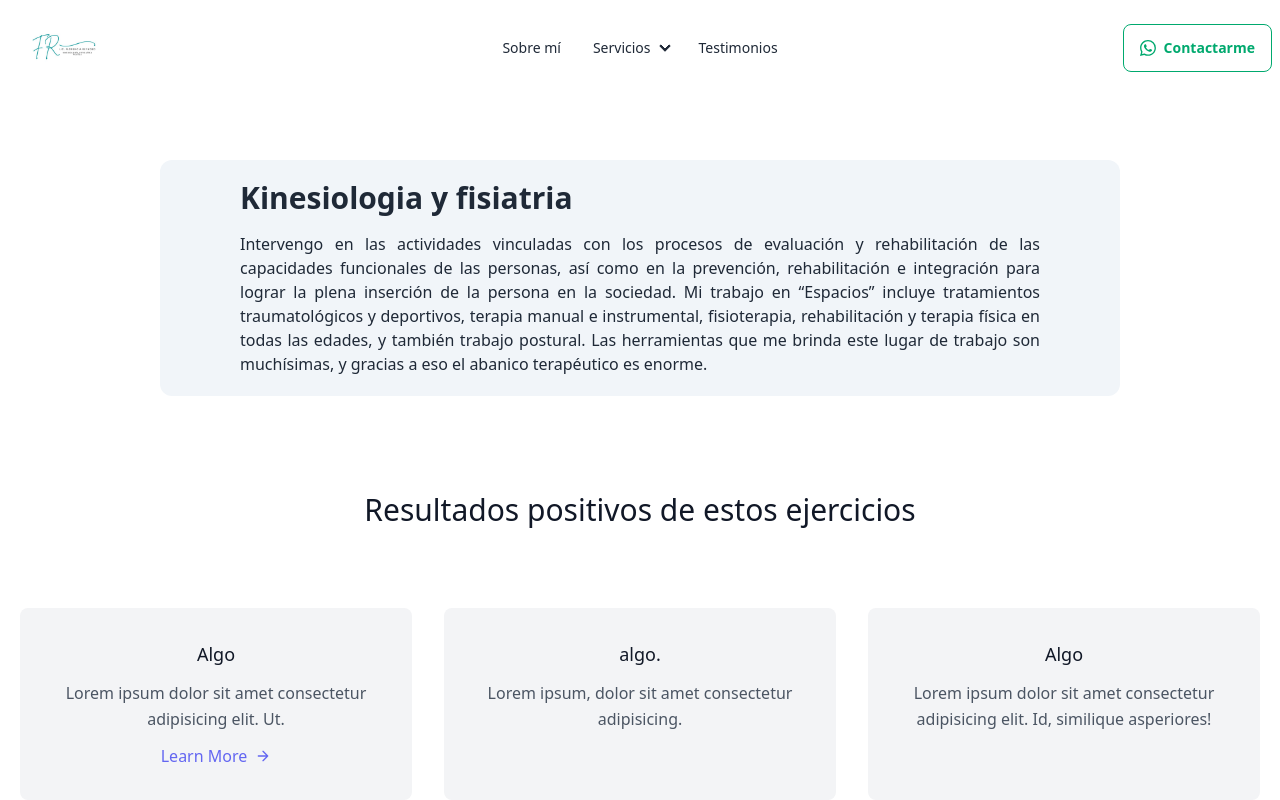
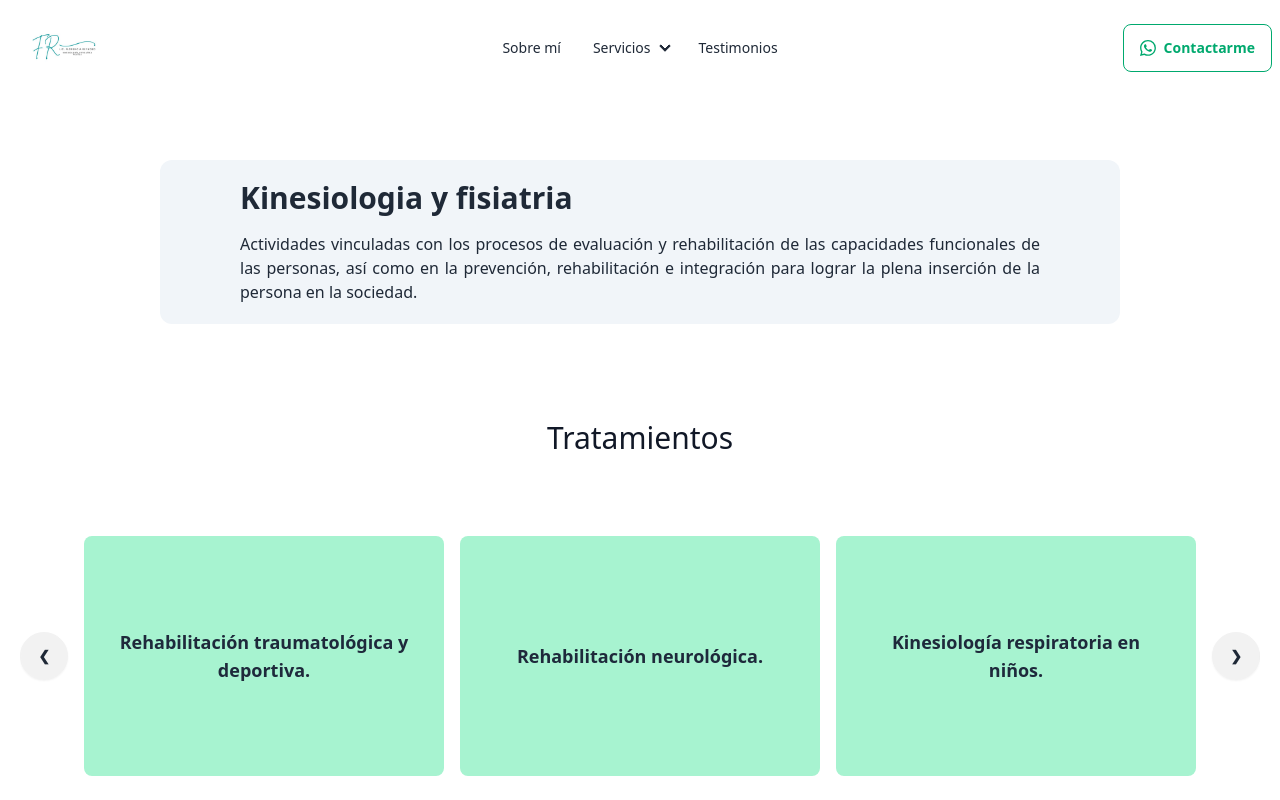
Before and after one commit to AgusssCarrizo/Florencia-Reynoso, a React (Vite) app: page /Kinesiologia-Fisiatria in a window 1280 px wide. Shown: the top 800 px of the page. Built offline with nearby package versions, Linux system fonts and the light colour scheme.

Commit message:
Modifique cosas

```diff
--- a/src/assets/Components/Kinesiologia.jsx
+++ b/src/assets/Components/Kinesiologia.jsx
@@ -9,83 +9,96 @@ export default function Kinesiologia() {
             </h2>
 
             <p className=" font-medium dark:text-slate-200">
-               Intervengo en las actividades vinculadas con los procesos de
-               evaluación y rehabilitación de las capacidades funcionales de las
-               personas, así como en la prevención, rehabilitación e integración
-               para lograr la plena inserción de la persona en la sociedad. Mi
-               trabajo en “Espacios” incluye tratamientos traumatológicos y
-               deportivos, terapia manual e instrumental, fisioterapia,
-               rehabilitación y terapia física en todas las edades, y también
-               trabajo postural. Las herramientas que me brinda este lugar de
-               trabajo son muchísimas, y gracias a eso el abanico terapéutico es
-               enorme.
+               Actividades vinculadas con los procesos de evaluación y
+               rehabilitación de las capacidades funcionales de las personas,
+               así como en la prevención, rehabilitación e integración para
+               lograr la plena inserción de la persona en la sociedad.
             </p>
          </div>
          <section class="text-gray-600 body-font">
             <div class="container px-5 py-24 mx-auto">
                <div class="flex flex-col text-center w-full mb-20">
                   <h1 class="sm:text-3xl text-2xl font-medium title-font text-gray-900 dark:text-gray-50">
-                     Resultados positivos de estos ejercicios
+                     Tratamientos
                   </h1>
                </div>
-               <div class="flex flex-wrap justify-center -m-4 ">
-                  <div class="p-4 md:w-1/3 ">
-                     <div class="flex rounded-lg h-full bg-gray-100 p-8 flex-col  items-center">
-                        <div class="flex items-center  mb-3">
-                           <h2 class="text-gray-900 text-lg title-font font-medium">
-                              Algo
-                           </h2>
-                        </div>
-                        <div class="flex flex-col items-center">
-                           <p class="leading-relaxed text-base text-center">
-                              Lorem ipsum dolor sit amet consectetur adipisicing
-                              elit. Ut.
-                           </p>
-                           <a class="mt-3 text-indigo-500 inline-flex items-center">
-                              Learn More
-                              <svg
-                                 fill="none"
-                                 stroke="currentColor"
-                                 stroke-linecap="round"
-                                 stroke-linejoin="round"
-                                 stroke-width="2"
-                                 class="w-4 h-4 ml-2"
-                                 viewBox="0 0 24 24">
-                                 <path d="M5 12h14M12 5l7 7-7 7"></path>
-                              </svg>
-                           </a>
-                        </div>
+               <div className="carousel w-full ">
+                  <div
+                     id="slide1"
+                     className="carousel-item relative w-full gap-4">
+                     <a href="#slide4" className="btn btn-circle my-auto">
+                        ❮
+                     </a>
+                     <div className="flex rounded-lg h-full w-full  bg-emerald-200  p-8 flex-col  items-center justify-center text-center">
+                        <h3 className="text-slate-800 text-lg font-bold  ">
+                           Rehabilitación traumatológica y deportiva.
+                        </h3>
                      </div>
+
+                     <div className="flex rounded-lg h-full w-full  bg-emerald-200  p-8 flex-col  items-center justify-center text-center">
+                        <h3 className="text-slate-800 text-lg font-bold  ">
+                           Rehabilitación neurológica.
+                        </h3>
+                     </div>
+
+                     <div className="flex rounded-lg h-full w-full  bg-emerald-200  p-8 flex-col  items-center justify-center text-center">
+                        <h3 className="text-slate-800 text-lg font-bold  ">
+                           Kinesiología respiratoria en niños.
+                        </h3>
+                     </div>
+
+                     <a
+                        href="#slide2"
+                        className="btn btn-circle justify-center my-auto">
+                        ❯
+                     </a>
                   </div>
-                  <div class="p-4 md:w-1/3">
-                     <div class="flex rounded-lg h-full bg-gray-100 p-8 flex-col items-center">
-                        <div class="flex items-center mb-3 items">
-                           <h2 class="text-gray-900 text-lg title-font font-medium">
-                              algo.
-                           </h2>
-                        </div>
-                        <div class="flex-grow">
-                           <p class="leading-relaxed text-base text-center">
-                              Lorem ipsum, dolor sit amet consectetur
-                              adipisicing.
-                           </p>
-                        </div>
+                  <div
+                     id="slide2"
+                     className="carousel-item relative w-full gap-4">
+                     <a href="#slide1" className="btn btn-circle my-auto">
+                        ❮
+                     </a>
+                     <div className="flex rounded-lg h-full w-full  bg-emerald-200  flex-col  items-center justify-center text-center">
+                        <h3 className="text-slate-800 text-lg font-bold  ">
+                           Terapia manual e instrumental.
+                        </h3>
                      </div>
+                     <div className="flex rounded-lg h-full w-full  bg-emerald-200  p-8 flex-col  items-center justify-center text-center">
+                        <h3 className="text-slate-800 text-lg font-bold  ">
+                           Terapia con ventosas para dolor de origen miofascial.
+                        </h3>
+                     </div>
+                     <div className="flex rounded-lg h-full w-full  bg-emerald-200 p-8 flex-col  items-center justify-center text-center">
+                        <h3 className="text-slate-800 text-lg font-bold  ">
+                           Fisioterapia.
+                        </h3>
+                     </div>
+                     <a href="#slide3" className="btn btn-circle my-auto ">
+                        ❯
+                     </a>
                   </div>
-                  <div class="p-4 md:w-1/3">
-                     <div class="flex rounded-lg h-full bg-gray-100 p-8 flex-col items-center">
-                        <div class="flex items-center mb-3">
-                           <h2 class="text-gray-900 text-lg title-font font-medium">
-                              Algo
-                           </h2>
-                        </div>
-                        <div class="flex-grow">
-                           <p class="leading-relaxed text-base text-center">
-                              Lorem ipsum dolor sit amet consectetur adipisicing
-                              elit. Id, similique asperiores!
-                           </p>
-                        </div>
+                  <div
+                     id="slide3"
+                     className="carousel-item relative w-full  gap-4">
+                     <a href="#slide2" className="btn btn-circle my-auto">
+                        ❮
+                     </a>
+                     <div className="flex rounded-lg h-full w-full  bg-emerald-200  flex-col  items-center justify-center text-center">
+                        <h3 className="text-slate-800 text-lg font-bold  ">
+                           Terapia física en todas las edades, tanto para
+                           prevención. como tratamiento.
+                        </h3>
                      </div>
+                     <div className="flex rounded-lg h-60 w-full  bg-emerald-200  p-8 flex-col  items-center justify-center text-center">
+                        <h3 className="text-slate-800 text-lg font-bold  ">
+                           Trabajo postural.
+                        </h3>
+                     </div>
+
+                     <a href="#slide1" className="btn btn-circle my-auto">
+                        ❯
+                     </a>
                   </div>
                </div>
             </div>
--- a/src/assets/Components/Pilates.jsx
+++ b/src/assets/Components/Pilates.jsx
@@ -1,12 +1,33 @@
 export default function Kinesiologia() {
    return (
-      <div className="flex justify-center items-center min-h-screen">
-         <div className="flex justify-center items-center w-auto h-auto bg-slate-400 text-black flex-col gap-6">
-            <h1 className="text-3xl mx-4">
-               Aca va a estar la pagina de Pilates
-            </h1>
-            <p>Estamos contstruyendolo</p>
+      <section className="flex items-center flex-col">
+         <div className="w-full px-20 md:w-3/4 text-justify p-5 bg-slate-600 md:bg-slate-100 md:rounded-xl md:dark:bg-slate-600 mt-16">
+            <h2 className="text-3xl text-center md:text-left mb-4 font-bold dark:text-slate-300">
+               Pilates
+            </h2>
+
+            <p className=" font-medium dark:text-slate-200">
+               Pilates es mucho más que un método. Se trata de toda una
+               filosofía de entrenamiento del cuerpo y la mente. Su objetivo es
+               lograr un control preciso del cuerpo de la forma más saludable y
+               eficiente posible. En definitiva, conseguir un equilibrio
+               muscular, reforzando los músculos débiles y alargando los
+               músculos acortados. Esto lleva a aumentar el control, la fuerza y
+               la flexibilidad del cuerpo, respetando cada articulación. De este
+               modo, el método permite al practicante conseguir la armonía del
+               cuerpo y mente, y desarrollar sus movimientos con gracia y
+               equilibrio.
+            </p>
          </div>
-      </div>
+         <section class="text-gray-600 body-font">
+            <div class="container px-5 py-24 mx-auto">
+               <div class="flex flex-col text-center w-full mb-20">
+                  <h1 class="sm:text-3xl text-2xl font-medium title-font text-gray-900 dark:text-gray-50">
+                     Tratamientos
+                  </h1>
+               </div>
+            </div>
+         </section>
+      </section>
    );
 }
```
Also changed, not shown: src/assets/Components/Hero.jsx (+13 -14 lines), src/assets/Components/Muestra.jsx (+21 -19 lines).
